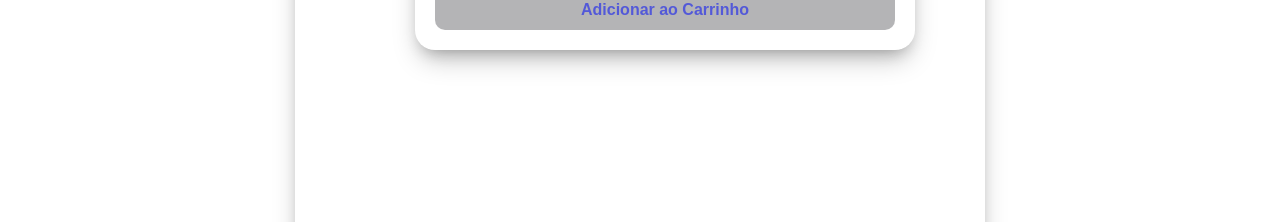
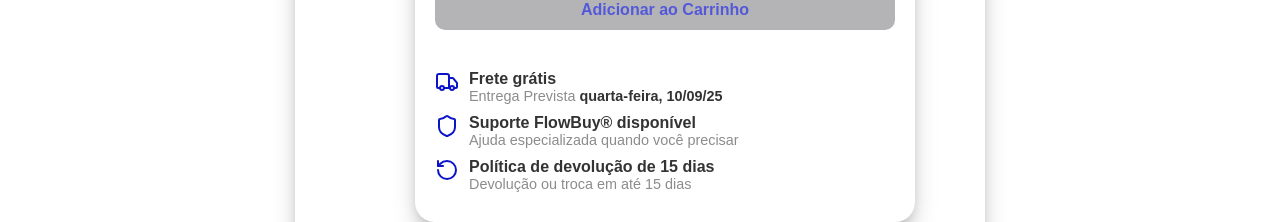
Before and after one commit to PedroYudi-dev/FlowBuy-E-commerce, a React (Vite) app: page /Produto/1/1 in a window 1280 px wide. Shown: the part 578-800 px from the top of the page. Built offline with nearby package versions, Linux system fonts and the light colour scheme; no server answers.

Commit message:
Foi finalizasdo a página de singleProduct

```diff
--- a/index.html
+++ b/index.html
@@ -2,7 +2,7 @@
 <html lang="en">
   <head>
     <meta charset="UTF-8" />
-    <link rel="icon" type="image/svg+xml" href="/vite.svg" />
+    <link rel="icon" type="image/png"  href="./src/assets/LOGO CESTA.png" />
     <meta name="viewport" content="width=device-width, initial-scale=1.0" />
     <title>FlowBuy</title>
   </head>
--- a/src/components/ProductScreenComponents/InfoProduct/InfoProduct.jsx
+++ b/src/components/ProductScreenComponents/InfoProduct/InfoProduct.jsx
@@ -10,6 +10,7 @@ import AvaliationProduct from "../Avation/AvaliationProduct";
 import { Star } from "lucide-react";
 import ButtonCard from "../../Buttons/ButtonCard";
 import Variation from "../../Variation";
+import ServicesTheProduct from "../../ServicesTheProduct";
 
 
 
@@ -83,6 +84,9 @@ export default function InfoProduct(){
             <div className="button-cart">
               <ButtonCard />
             </div>
+            <div className="Services">
+              <ServicesTheProduct/>
+            </div>
           </div>
         </div>
         <div id="detalhe-product-allDescripition">
--- a/src/components/ProductScreenComponents/InfoProduct/style.css
+++ b/src/components/ProductScreenComponents/InfoProduct/style.css
@@ -93,7 +93,7 @@ text-align: start;
   transition:  0.9s;
   font-size: 1.2rem;
   font-weight: bold;
-
+  width: 150px;
 }
 
 .type-descripition button:hover {
@@ -125,3 +125,7 @@ text-align: start;
 .ProductVariation{
   margin-top: 20px;
 }
+
+.Services{
+  margin-top: 40px;
+}
--- /dev/null
+++ b/src/components/ServicesTheProduct/index.jsx
@@ -0,0 +1,59 @@
+import { RotateCcw, Shield, Truck } from "lucide-react"
+import "./style.css"
+
+export default function ServicesTheProduct(){
+
+    const addBusinessDays = (date, days) => {
+        const newDate = new Date(date)
+        let adds = 0
+        while(adds < days){
+            newDate.setDate(newDate.getDate() + 1)
+            const dayWeek = newDate.getDay()
+            //aqui se o dia da semana for domingo ou sabado ele soma mais 1 por são dias uteis
+            if(dayWeek !== 0 && dayWeek !== 6){
+                adds++
+            }
+        }
+        return newDate
+    }
+
+    //Estamos seleccionando os dias uteis
+    const businessDays = 7
+    const today = new Date()
+    const nextDate = addBusinessDays(today, businessDays)
+
+    const formatDate = nextDate.toLocaleDateString("pt-BR", {
+      weekday: "long",
+      day:"numeric",
+      month: "numeric",
+      year: "2-digit",
+    });
+
+    return (
+      <div id="Service-container">
+        <div className="Services-structure">
+          <Truck color="#0b14c8" />
+          <div>
+            <h5>Frete grátis</h5>
+            <p>
+              Entrega Prevista <strong>{formatDate}</strong>
+            </p>
+          </div>
+        </div>
+        <div className="Services-structure">
+          <Shield color="#0b14c8" />
+          <div>
+            <h5>Suporte FlowBuy® disponível</h5>
+            <p>Ajuda especializada quando você precisar</p>
+          </div>
+        </div>
+        <div className="Services-structure">
+          <RotateCcw color="#0b14c8" />
+          <div>
+            <h5>Política de devolução de 15 dias</h5>
+            <p>Devolução ou troca em até 15 dias</p>
+          </div>
+        </div>
+      </div>
+    );
+}
--- /dev/null
+++ b/src/components/ServicesTheProduct/style.css
@@ -0,0 +1,16 @@
+#Service-container h5 {
+  font-size: 1rem;
+}
+
+#Service-container p{
+    font-size: 0.9rem;
+    color: #8d8c8c;
+}
+
+
+.Services-structure{
+    display: flex;
+    gap: 10px;
+    align-items: flex-start;
+
+}
```
Also changed, not shown: src/assets/LOGO CESTA.png (added).
